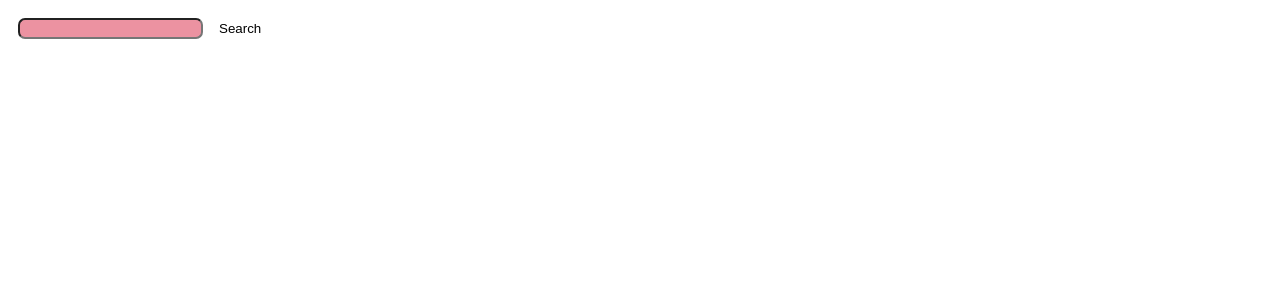
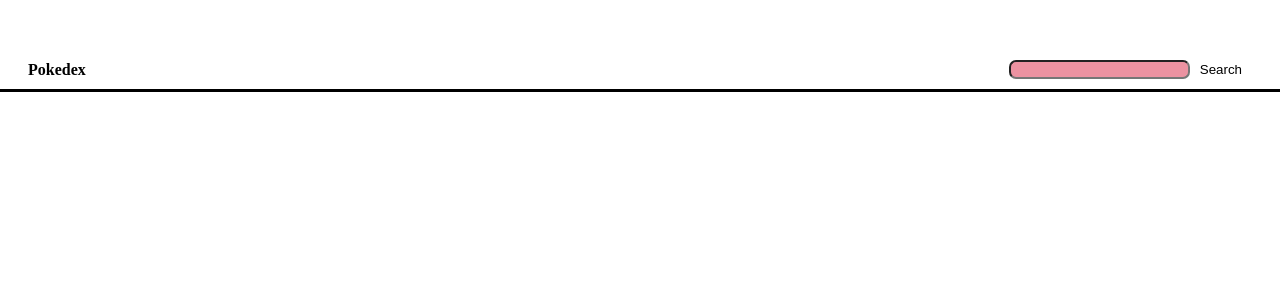
Before and after one commit to ThiagoSilvaMorato/pokedex, a React (Create React App) app: page / in a window 1280 px wide. Shown: the top 300 px of the page. Built offline with nearby package versions, Linux system fonts and the light colour scheme.

Commit message:
Criação do componente Header

```diff
--- a/src/App.jsx
+++ b/src/App.jsx
@@ -1,8 +1,9 @@
 import Reach from "react";
-import { SearchInput } from "./components/SearchInput";
+import { Header } from "./components/Header";
+import "./index.css";
 
 function App() {
-  return <SearchInput />;
+  return <Header />;
 }
 
 export default App;
--- /dev/null
+++ b/src/components/Header/index.css
@@ -0,0 +1,17 @@
+.container--Header > div {
+  display: flex;
+  flex-direction: row;
+  align-items: center;
+  justify-content: space-between;
+  border-bottom: 3px solid;
+}
+
+.container--Header strong {
+  margin-left: 28px;
+  margin-top: 50px;
+}
+
+.container--Header .container--SearchInput {
+  margin-right: 28px;
+  margin-top: 50px;
+}
--- /dev/null
+++ b/src/components/Header/index.jsx
@@ -0,0 +1,14 @@
+import React from "react";
+import { SearchInput } from "../SearchInput";
+import "./index.css";
+
+export const Header = () => {
+  return (
+    <div className='container--Header'>
+      <div>
+        <strong>Pokedex</strong>
+        <SearchInput />
+      </div>
+    </div>
+  );
+};
--- a/src/components/index.css
+++ b/src/components/SearchInput/index.css
@@ -1,4 +1,4 @@
-.container {
+.container--SearchInput {
   display: flex;
   flex-direction: row;
   padding: 10px;
@@ -8,25 +8,25 @@
   border-radius: 10px;
 }
 
-.container input {
+.container--SearchInput input {
   margin-right: 10px;
   border-radius: 7px;
   background-color: rgb(236, 146, 161);
 }
 
-.container button {
+.container--SearchInput button {
   border-radius: 7px;
   background-color: white;
   border: none;
 }
 
-.container button:hover {
+.container--SearchInput button:hover {
   cursor: pointer;
   background-color: rgb(236, 146, 161);
   transition-duration: 0.5s;
   transition-property: background-color;
 }
 
-.container input:focus {
+.container--SearchInput input:focus {
   background-color: rgb(231, 203, 203);
 }
--- a/src/components/SearchInput.jsx
+++ b/src/components/SearchInput/index.jsx
@@ -4,7 +4,7 @@ import "./index.css";
 //Modal para o search input
 export function SearchInput() {
   return (
-    <div className='container'>
+    <div className='container--SearchInput'>
       <input />
       <button>Search</button>
     </div>
--- /dev/null
+++ b/src/index.css
@@ -0,0 +1,5 @@
+* {
+  padding: 0;
+  margin: 0;
+  box-sizing: border-box;
+}
```
